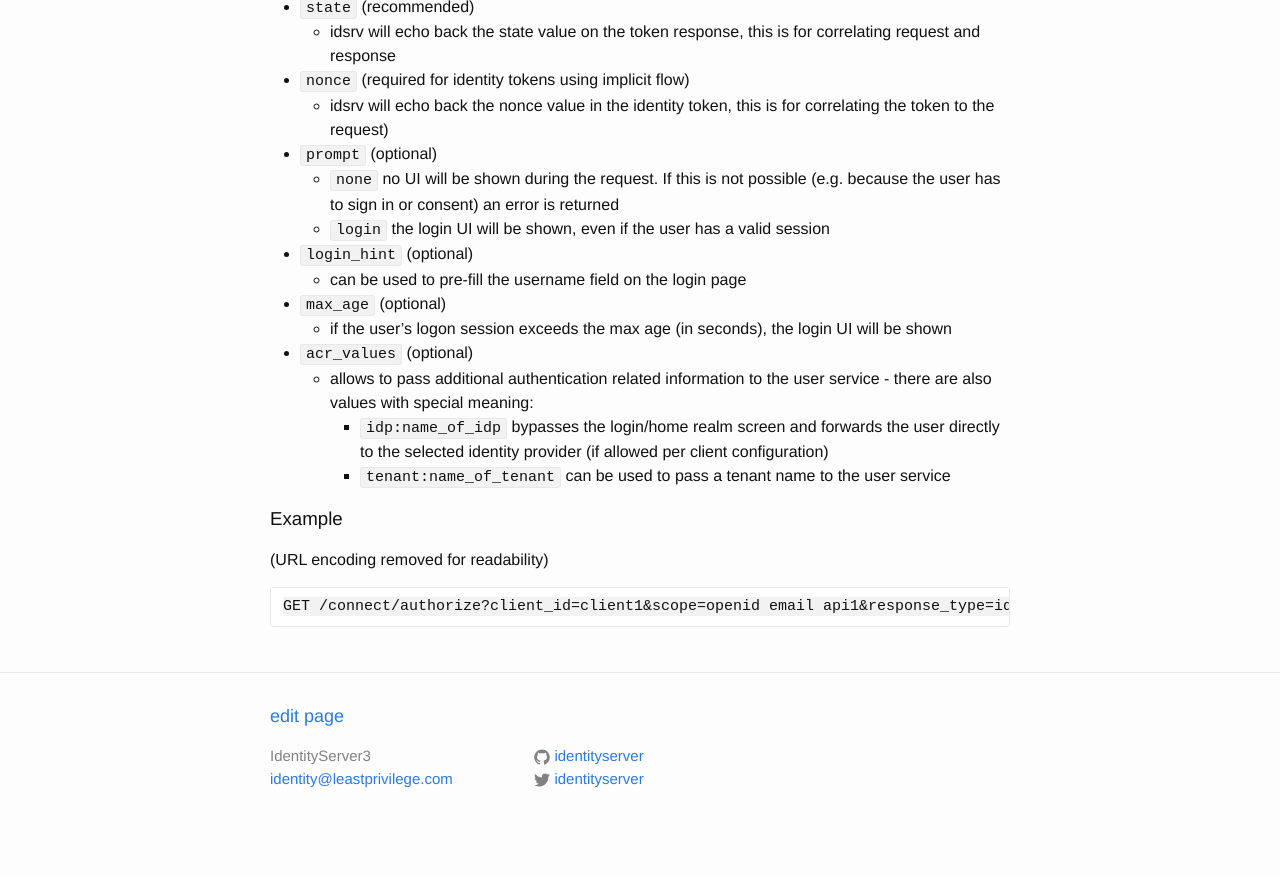
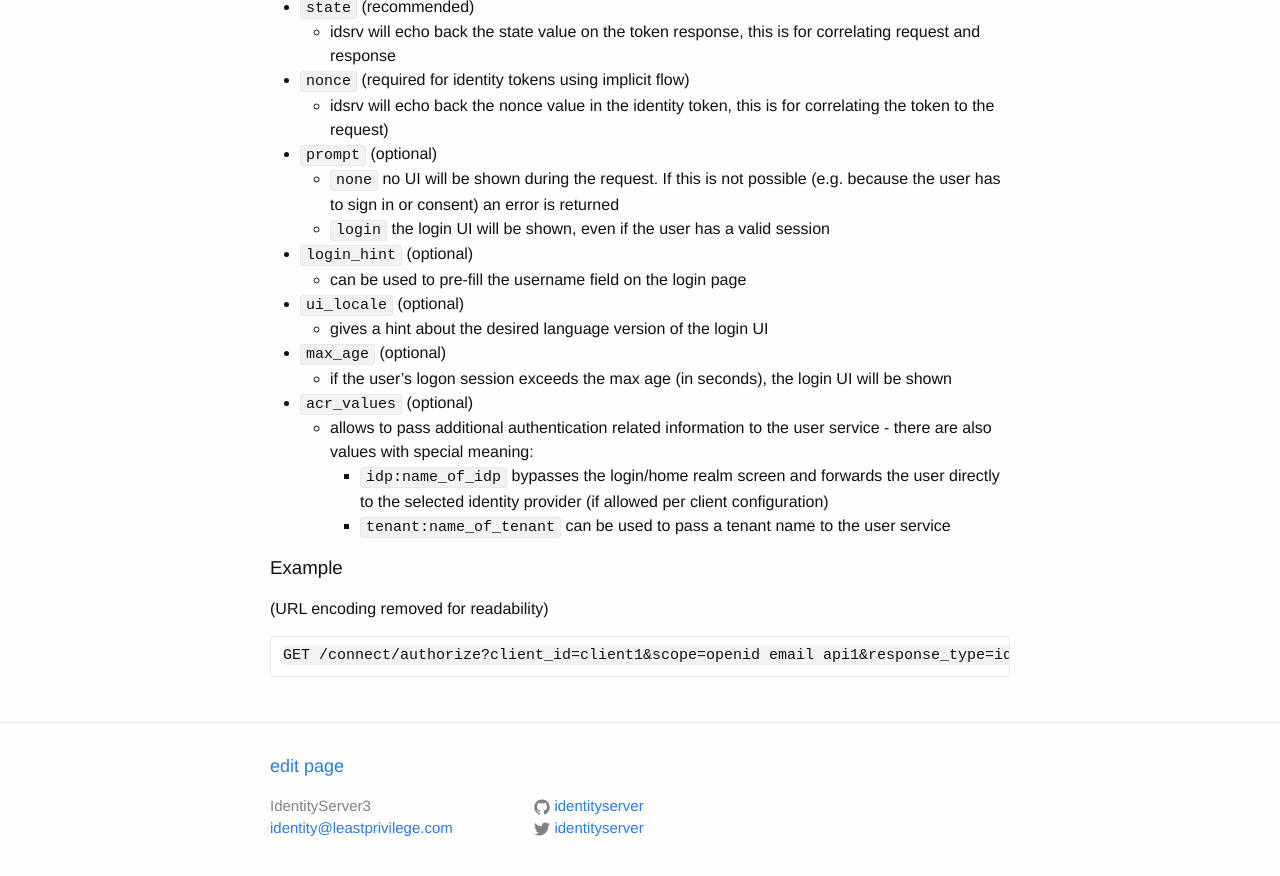
Before and after one commit to IdentityServer/Documentation, a Jekyll site: the page built from docsv2/endpoints/authorization.md, in a window 1280 px wide and 900 px high, scrolled down 631 px. Shown: the top 876 px of the window. Built offline with Jekyll 4.4.1, drawn with Linux system fonts in a browser that asks for light colours; Markdown is read by kramdown in place of the engine named in the settings; before the commit the page ends 1481 px from its top, so only the background shows below that.

Commit message:
Update authorization.md

```diff
--- a/docsv2/endpoints/authorization.md
+++ b/docsv2/endpoints/authorization.md
@@ -31,6 +31,8 @@ See [spec](http://openid.net/specs/openid-connect-core-1_0.html#AuthRequest).
     - `login` the login UI will be shown, even if the user has a valid session
 - `login_hint` (optional)
     - can be used to pre-fill the username field on the login page
+- `ui_locale` (optional)
+    - gives a hint about the desired language version of the login UI
 - `max_age` (optional)
     - if the user's logon session exceeds the max age (in seconds), the login UI will be shown
 - `acr_values` (optional)
```
